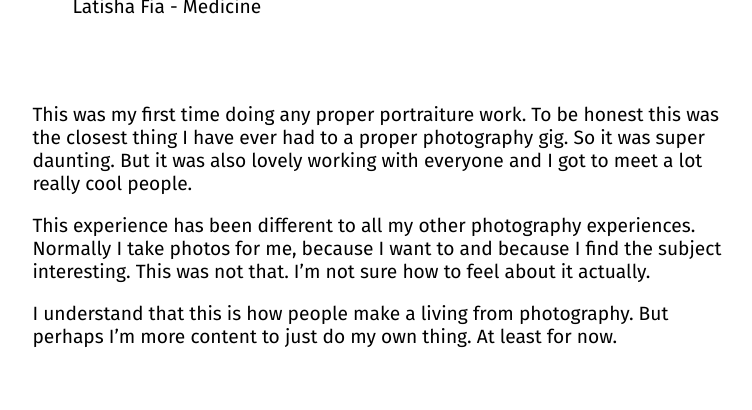
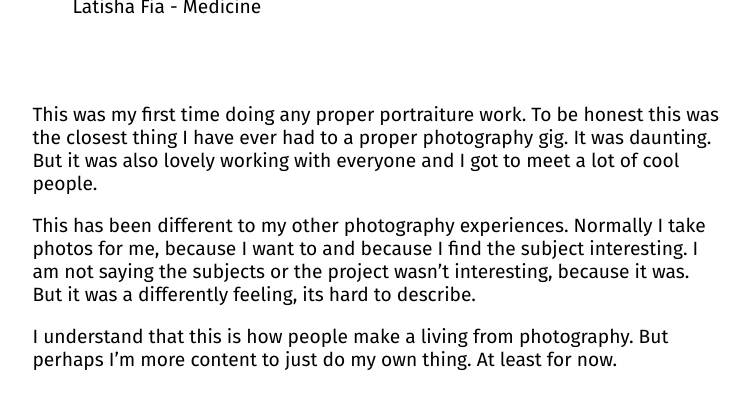
Before and after one commit to foopod/blog-3.0, a Jekyll site: the page built from _posts/2019-07-03-gospel-of-luke.md, in a window 1280 px wide and 900 px high, scrolled down 4040 px, cut to the strip 385-795 px from the top of the window. Shown: the whole strip, without its empty margins (262-1014 px from the left). Built offline with Jekyll 4.4.1, drawn with Linux system fonts in a browser that asks for light colours.

Commit message:
Update 2019-07-03-gospel-of-luke.md

```diff
--- a/_posts/2019-07-03-gospel-of-luke.md
+++ b/_posts/2019-07-03-gospel-of-luke.md
@@ -57,8 +57,8 @@ The idea was that I would take two series of photographs, the first depicting wo
 <br>
 <br>
 
-This was my first time doing any proper portraiture work. To be honest this was the closest thing I have ever had to a proper photography gig. So it was super daunting. But it was also lovely working with everyone and I got to meet a lot really cool people.
+This was my first time doing any proper portraiture work. To be honest this was the closest thing I have ever had to a proper photography gig. It was daunting. But it was also lovely working with everyone and I got to meet a lot of cool people.
 
-This experience has been different to all my other photography experiences. Normally I take photos for me, because I want to and because I find the subject interesting. This was not that. I'm not sure how to feel about it actually.
+This has been different to my other photography experiences. Normally I take photos for me, because I want to and because I find the subject interesting. I am not saying the subjects or the project wasn't interesting, because it was. But it was a differently feeling, its hard to describe.
 
 I understand that this is how people make a living from photography. But perhaps I'm more content to just do my own thing. At least for now.
```
